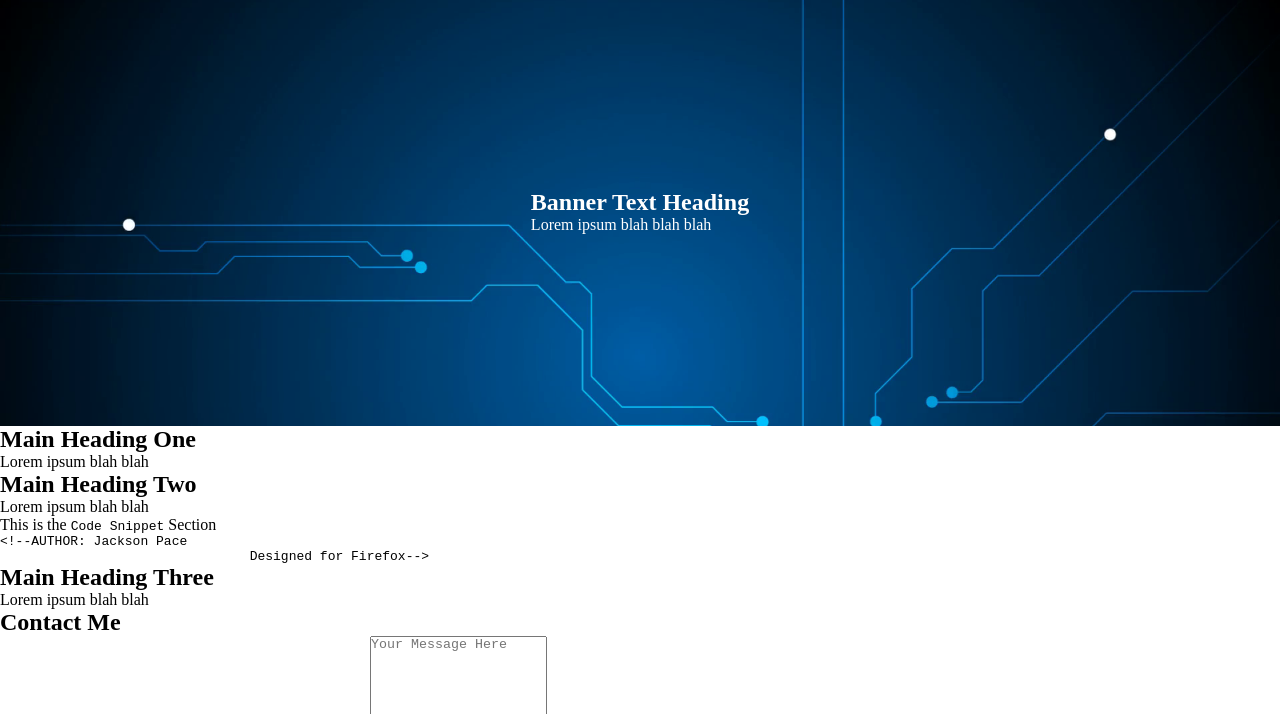
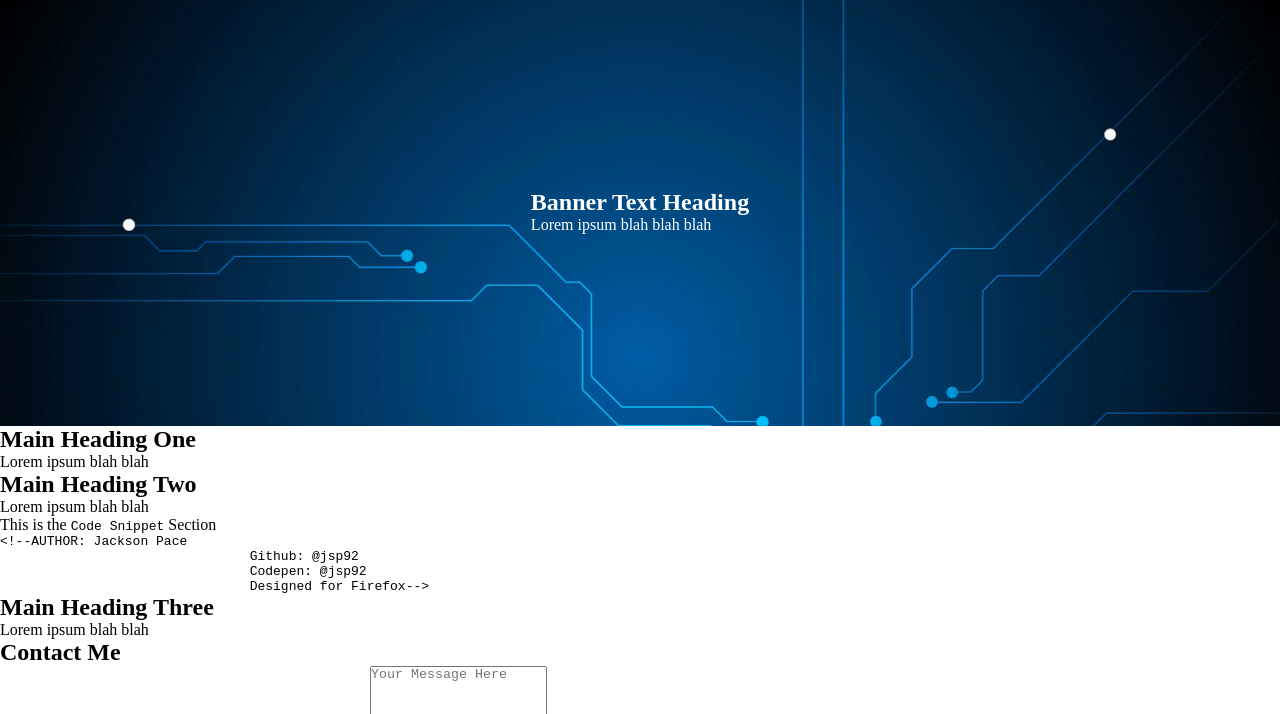
Before and after one commit to jsp92/flexboxProject, a plain HTML site: page index.html in a window 1280 px wide. Shown: the part 86-800 px from the top of the page. Drawn offline with Linux system fonts and the light colour scheme.

Commit message:
Add files via upload

```diff
--- a/index.html
+++ b/index.html
@@ -44,6 +44,8 @@ stuf fin here that i might copy/paste...
 
 			<p>This is the <code>Code Snippet</code> Section</p>
 				<xmp><!--AUTHOR: Jackson Pace
+				Github: @jsp92
+				Codepen: @jsp92
 				Designed for Firefox--></xmp>
 
        </div>
```
